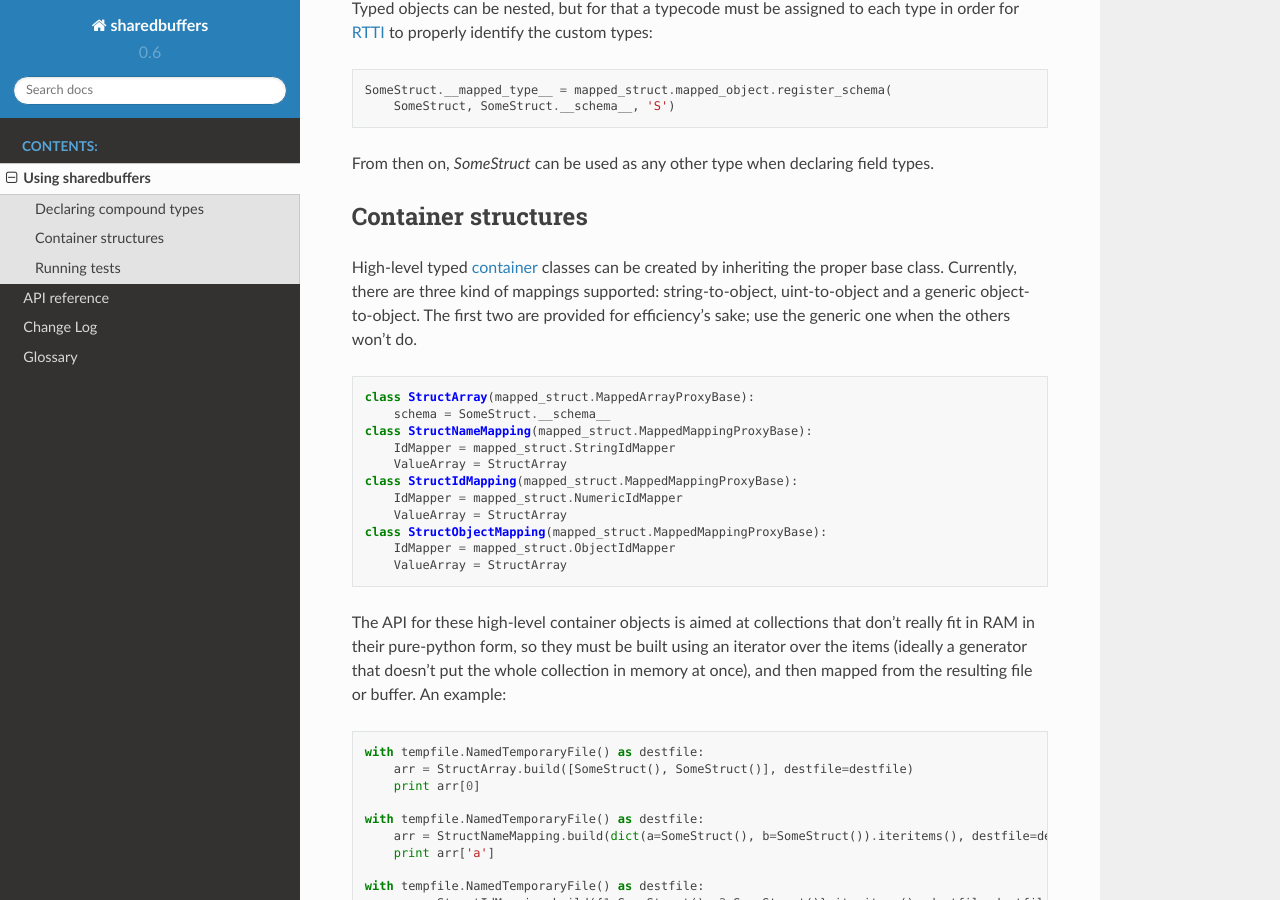
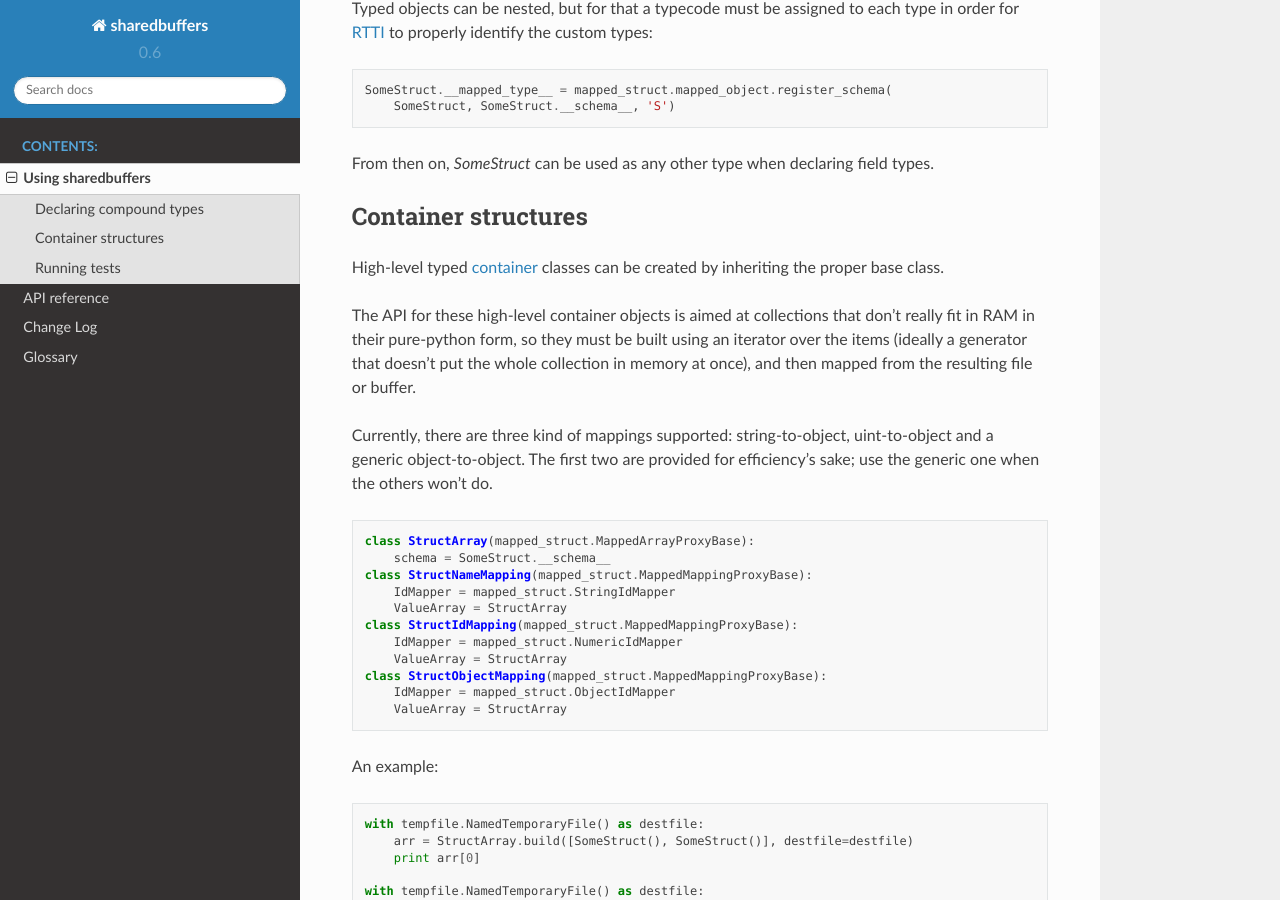
Before and after one commit to jampp/sharedbuffers, a Sphinx documentation site: the page built from doc/source/README.rst, in a window 1280 px wide and 900 px high, scrolled down 1994 px. Built offline with Sphinx 7.4.7 and the Read the Docs theme 2.0.0, drawn with Linux system fonts in a browser that asks for light colours; part of the change alters nothing that is shown.

```diff
--- a/doc/source/README.rst
+++ b/doc/source/README.rst
@@ -110,9 +110,14 @@ From then on, `SomeStruct` can be used as any other type when declaring field ty
 Container structures
 --------------------
 
-High-level typed container_ classes can be created by inheriting the proper base class. Currently, there are
-three kind of mappings supported: string-to-object, uint-to-object and a generic object-to-object. The first
-two are provided for efficiency's sake; use the generic one when the others won't do.
+High-level typed container_ classes can be created by inheriting the proper base class.
+
+The API for these high-level container objects is aimed at collections that don't really fit in RAM in their
+pure-python form, so they must be built using an iterator over the items (ideally a generator that doesn't
+put the whole collection in memory at once), and then mapped from the resulting file or buffer.
+
+Currently, there are three kind of mappings supported: string-to-object, uint-to-object and a generic object-to-object.
+The first two are provided for efficiency's sake; use the generic one when the others won't do.
 
 .. code:: python
 
@@ -128,9 +133,7 @@ two are provided for efficiency's sake; use the generic one when the others won'
         IdMapper = mapped_struct.ObjectIdMapper
         ValueArray = StructArray
 
-The API for these high-level container objects is aimed at collections that don't really fit in RAM in their
-pure-python form, so they must be built using an iterator over the items (ideally a generator that doesn't
-put the whole collection in memory at once), and then mapped from the resulting file or buffer. An example:
+An example:
 
 .. code:: python
 
```
